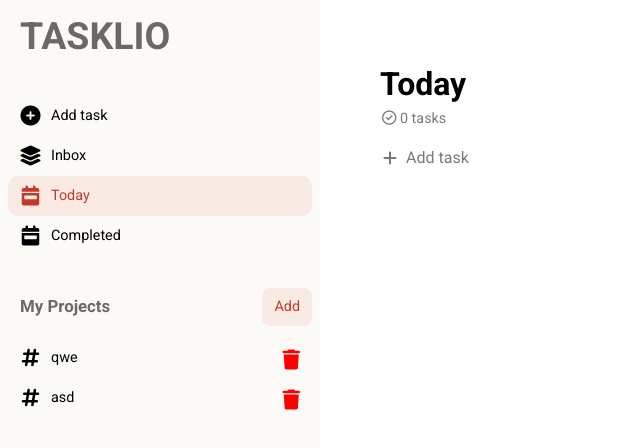
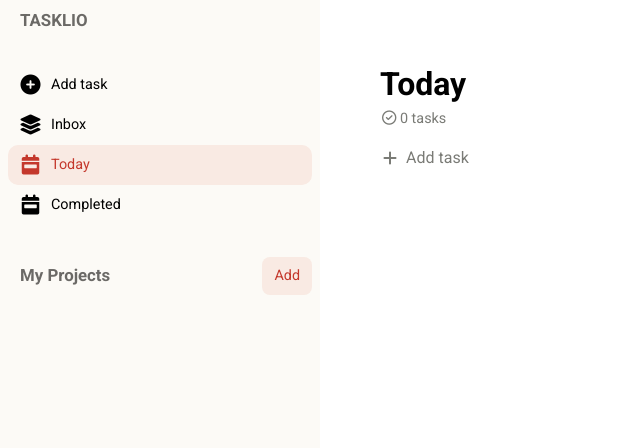
Before and after one commit to StrigZ/todo-list, a website built with webpack: page src/template.html in a window 1280 px wide. Shown: the whole page, without its empty margins (0-640 px from the left). Built offline with nearby package versions, Linux system fonts and the light colour scheme.

Commit message:
Add data saving in localStorage

```diff
--- a/src/index.js
+++ b/src/index.js
@@ -1,8 +1,3 @@
-// TODO:
-// Add delete button next to project name to delete the project and all its tasks
-// Somehow represent priority in the Task element
-// Give cool name to the project
-
 import "./reset.css";
 import "./styles.css";
 
@@ -13,3 +8,7 @@ export const state = new State();
 export const DOM = new DOMClass();
 
 DOM.init();
+window.addEventListener("beforeunload", () => {
+  localStorage.setItem("tasks", JSON.stringify(state.currentUser.tasks));
+  localStorage.setItem("projects", JSON.stringify(state.currentUser.projects));
+});
--- a/src/js/classes/User.js
+++ b/src/js/classes/User.js
@@ -1,18 +1,16 @@
-import { compareDesc, isToday } from "date-fns";
-import ToDoProject from "./ToDoProject";
-import ToDoItem from "./ToDoItem";
+import { isToday } from "date-fns";
 
 export default class User {
   constructor() {
-    this.projects = [new ToDoProject("qwe"), new ToDoProject("asd")];
-    this._tasks = [
-      new ToDoItem("1", "kek", new Date("12/12/12"), 1, true, "Inbox"),
-      new ToDoItem("2", "kek", new Date("12/13/12"), 2, true, "Inbox"),
-      new ToDoItem("3", "kek", new Date("12/14/12"), 3, true, "Inbox"),
-    ];
+    const storedProjects = localStorage.getItem("projects");
+    const storedTasks = localStorage.getItem("tasks");
+
+    this.projects = storedProjects ? JSON.parse(storedProjects) : [];
+    this._tasks = storedTasks ? JSON.parse(storedTasks) : [];
     this.completedTasks = [];
     this.isTasksDirty = false;
   }
+
   get tasks() {
     if (this.isTasksDirty) {
       this.isTasksDirty = false;
@@ -21,6 +19,7 @@ export default class User {
 
     return this._tasks;
   }
+
   get tasksForToday() {
     return this.tasks.filter((item) => isToday(item.dueDate));
   }
--- a/src/styles.css
+++ b/src/styles.css
@@ -429,5 +429,4 @@ dialog {
 .logo {
   text-transform: uppercase;
   font-weight: bold;
-  font-size: 2rem;
 }
```
